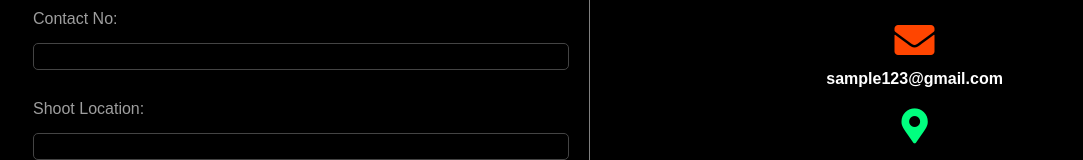
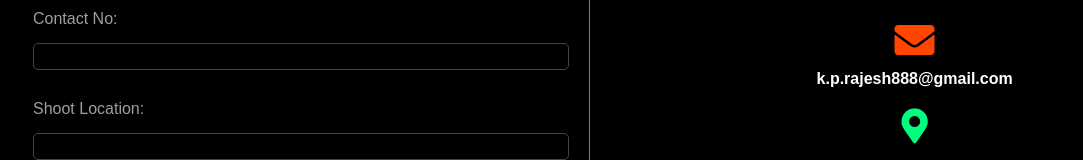
Before and after one commit to raghuvarun836/Photography-Portfolio, a React (Create React App) app: page /contactus in a window 1280 px wide. Shown: the part 427-587 px from the top of the page, without its empty margins (27-1110 px from the left). Built offline with nearby package versions, Linux system fonts and the light colour scheme; grey boxes are pictures that could not be loaded.

Commit message:
updated contactus

```diff
--- a/src/components/ContactUs/ContactUs.js
+++ b/src/components/ContactUs/ContactUs.js
@@ -133,7 +133,7 @@ const ContactUs = () => {
         </div>
         <div className="info-item">
           <i className="fas fa-envelope"></i>
-          <p>sample123@gmail.com</p>
+          <p>k.p.rajesh888@gmail.com</p>
         </div>
         <div className="info-item map-item">
           <i className="fas fa-map-marker-alt"></i>
```
